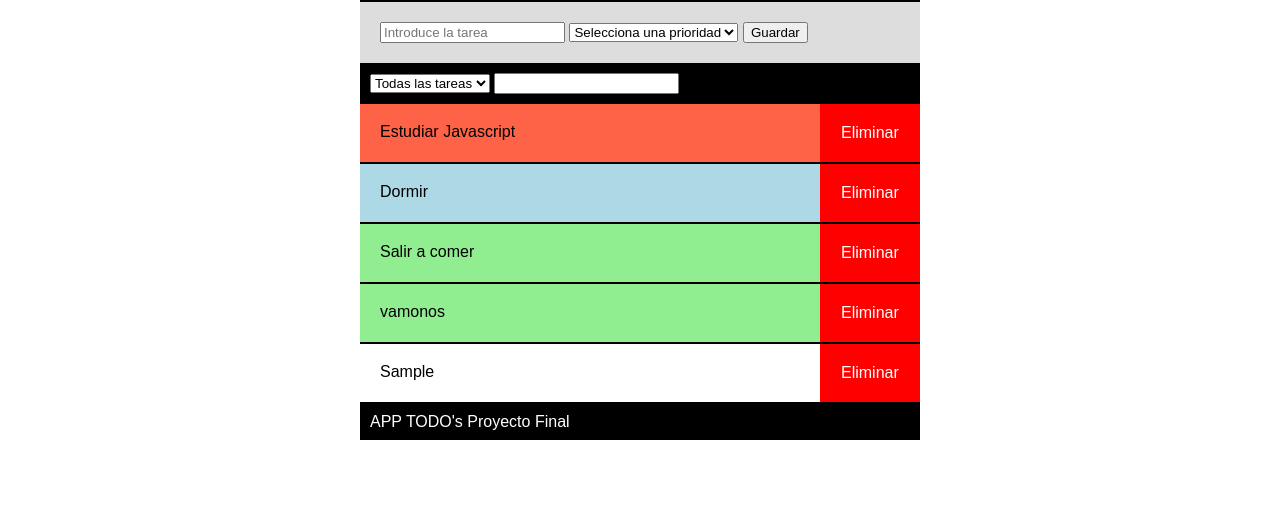
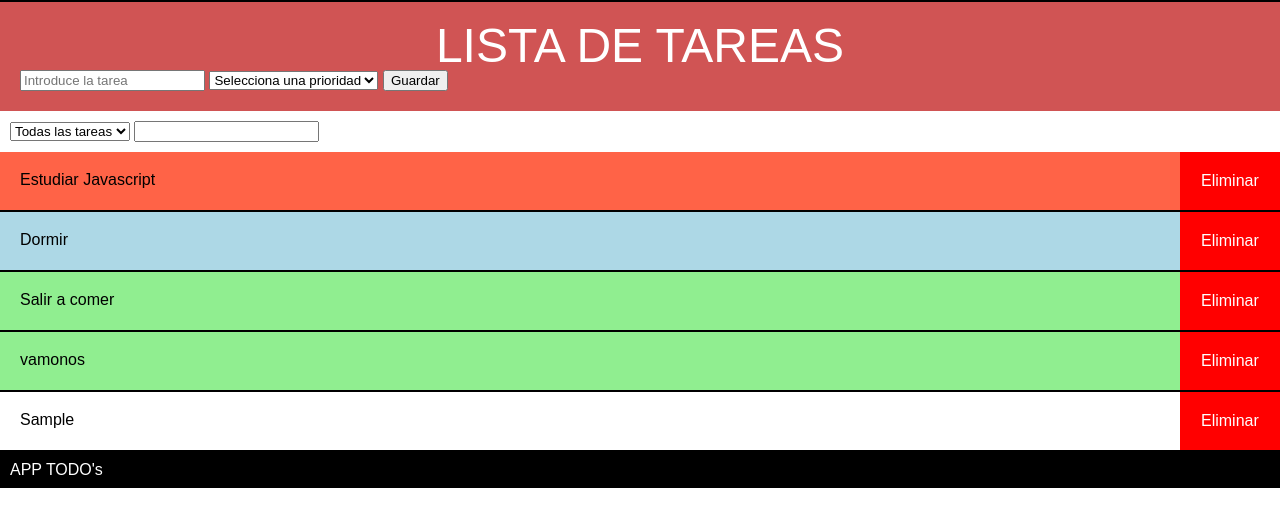
Before and after one commit to albertoroda/todo, a plain HTML site: page index.html in a window 1280 px wide. Both pictures are taken after typing "Sample" into the empty fields and a click on the input "Guardar". Drawn offline with Linux system fonts and the light colour scheme.

Commit message:
Funcionalidad completada

```diff
--- a/css/style.css
+++ b/css/style.css
@@ -3,23 +3,27 @@
 	box-sizing: border-box;
 }
 body{
-	font-family: Arial, sans-serif;
+	font-family: fantasy;
 	font-size: 1em;
 }
 
 #wrapper{
-	max-width: 35em;
+	max-width: 100%;
 	margin: 0 auto;
 }
 
 header .insert{
-	background-color: #ddd;
+	background-color: rgba(190, 16, 16, 0.712);
 	border-top: 2px solid black;
 	padding: 20px;
 }
-
+header .insert h1{
+	text-align: center;
+	font-size: 3em;
+	color: white;
+}
 header .filter{
-	background-color: black;
+	background-color: white;
 	padding: 10px;
 }
 
--- a/index.html
+++ b/index.html
@@ -15,11 +15,12 @@
 
 		<header>
 			<div class="insert">
+				<h1>LISTA DE TAREAS</h1>
 				<form action="#" method="get">
 					<input type="text" id="tituloTarea" placeholder="Introduce la tarea">
 
 					<select id="prioridad" required>
-						<option value="">Selecciona una prioridad</option>
+						<option value=" ">Selecciona una prioridad</option>
 						<option value="urgente">Urgente</option>
 						<option value="diaria">Diaria</option>
 						<option value="mensual">Mensual</option>
@@ -79,7 +80,7 @@
 		</main>
 
 		<footer>
-			<p>APP TODO's Proyecto Final</p>
+			<p>APP TODO's</p>
 		</footer>
 
 
--- a/js/eventos.js
+++ b/js/eventos.js
@@ -1,6 +1,6 @@
 mostrarTareas(listaTareas)
 btnGuardar = document.getElementById('guardar')
-btnEliminar = document.querySelector('article a')
+
 btnFiltrar = document.getElementById('prioridadSelect')
 var prioridad = document.getElementById('prioridad')
 
@@ -21,7 +21,7 @@ function recogePrioridad(e) {
 btnGuardar.addEventListener('click', e => {
     e.preventDefault(); //Evita que el boton default te lleve a otra pagina
     var nombre = document.getElementById('tituloTarea').value //Almacena el valor del formulario nombre
-    if (nombre.length == 0 || nombre[0] == " ") {
+    if (nombre.length == 0 || nombre[0] == " " || prioridad[0] == " ") {
         alert('Escriba una tarea')
     } else {
         nuevaTarea(listaTareas, nombre, seleccionPrioridad, id) //Pasa los parametros guardados a la funcion guardarDatos()
@@ -31,13 +31,7 @@ btnGuardar.addEventListener('click', e => {
 
 //FIN
 
-//ELIMINA TAREA
-/*
-btnEliminar.addEventListener('click', e => {
-    alert('hey');
-})*/
 
-//FIN
 
 //FILTRA TAREA
 btnFiltrar.addEventListener('change', recogeFiltrado);
@@ -67,3 +61,29 @@ function recogerBusqueda(e) {
     }
 }
 //FIN
+
+//ELIMINA TAREA
+
+
+var intervalo = setInterval(eliminar, 500)
+
+
+function eliminar() {
+    var btnEliminar = document.querySelectorAll('article a')
+    btnEliminar.forEach(element => {
+        element.addEventListener('click', mensaje)
+    })
+}
+
+function mensaje(e) {
+    var target = e.target.parentElement.id
+    borrarTarea(listaTareas, target)
+
+
+}
+
+
+
+
+
+//FIN
--- a/js/metodos.js
+++ b/js/metodos.js
@@ -17,6 +17,7 @@ function mostrarTarea(pListaTareas, pId) {
     var unaTarea = pListaTareas.find(tarea => {
         return tarea.idTarea == pId;
     })
+
     seccion.innerHTML += '<article id="' + unaTarea.idTarea + '" class="' + unaTarea.prioridad + '"><h2>' + unaTarea.titulo + '</h2><a href="#" title="eliminar">Eliminar</a></article>'
 }
 
```
